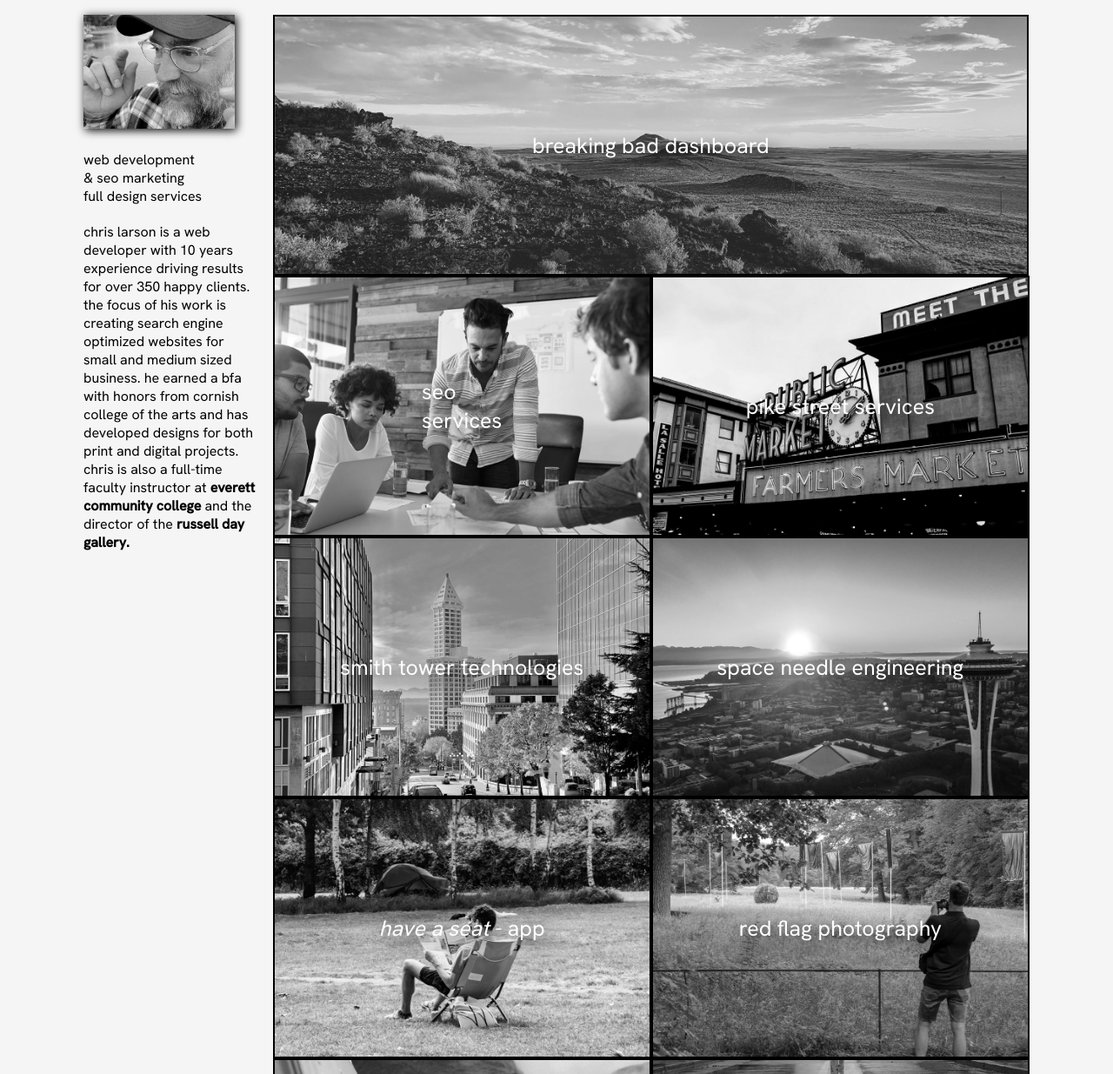
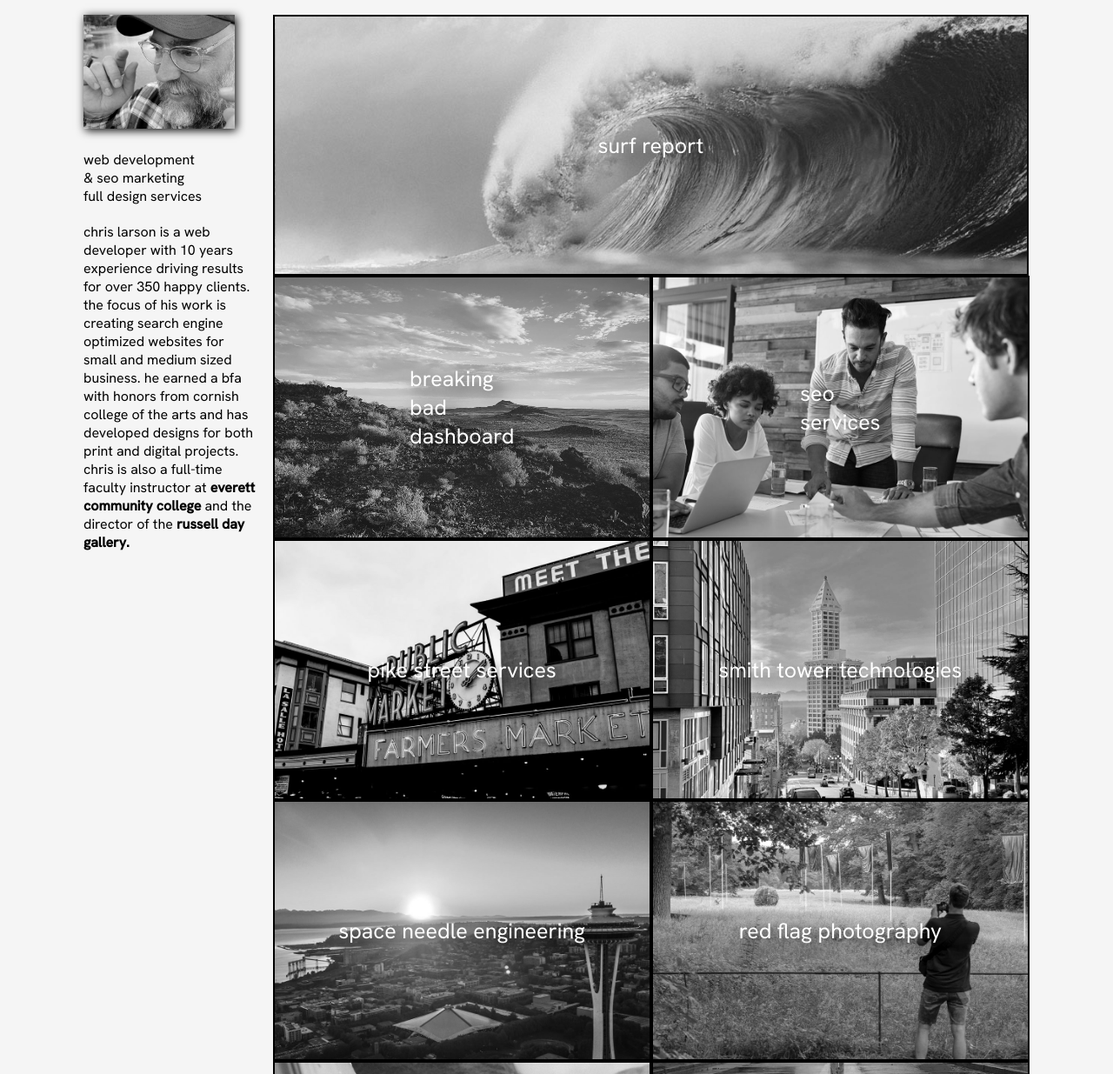
Before and after one commit to chlarson74/homework-62723, a plain HTML site: page index.html in a window 1280 px wide. Shown: the part 65-1300 px from the top of the page at 87% size. Drawn offline with Linux system fonts and the light colour scheme.

Commit message:
updated site with surf report link

```diff
--- a/index.html
+++ b/index.html
@@ -31,6 +31,9 @@
         <!-- placed all the projects inside an article with 80% width -->
         <article id="work">
                 <!-- used project id instead of class for each individual project -->
+                <section class="project" id="surf-report">
+                    <a href="https://surf-report-app-7b1dc82c323b.herokuapp.com/" target="_blank"><p>surf report</p> </a>
+                </section>
                 <section class="project" id="bb-quote">
                     <a href="https://jarell-chinn.github.io/BreakingBad_Dashboard/" target="_blank"><p>breaking bad dashboard</p> </a>
                 </section>
@@ -47,9 +50,6 @@
                 </section>
                 <section class="project" id="space-needle">
                     <p>space needle engineering</p>
-                </section>
-                <section class="project" id="seat">
-                    <p><i>have a seat</i> - app</p>
                 </section>
                 <section class="project" id="flag">
                     <p>red flag photography</p>
@@ -71,7 +71,7 @@
             <!-- fake email address and phone number until I can find an alias service to protect those assets -->
             <a href="mailto:emailaddress@contact.info"><p>email me</p></a>
             <a href="tel:5551234567"><p>call me: 5551234567</p></a>
-            <a href="#"><p>&copy; 2023 - Chris Larson</p></a>
+            <a href="#"><p>&copy; 2023 - chris larson</p></a>
         </nav>
     </footer>
 </body>
--- a/styles/portfolio.css
+++ b/styles/portfolio.css
@@ -103,6 +103,10 @@ article {
 }
 
 /* individual project classes for background images */
+#surf-report {
+    background-image: url(../images/surfing-7.jpg);
+}
+
 #bb-quote {
     background-image: url(../images/nm-1.jpg);
 }
```
Also changed, not shown: images/surfing-2.jpg (added), images/surfing-47.jpg (added), images/surfing-7.jpg (added), 1 other file.
